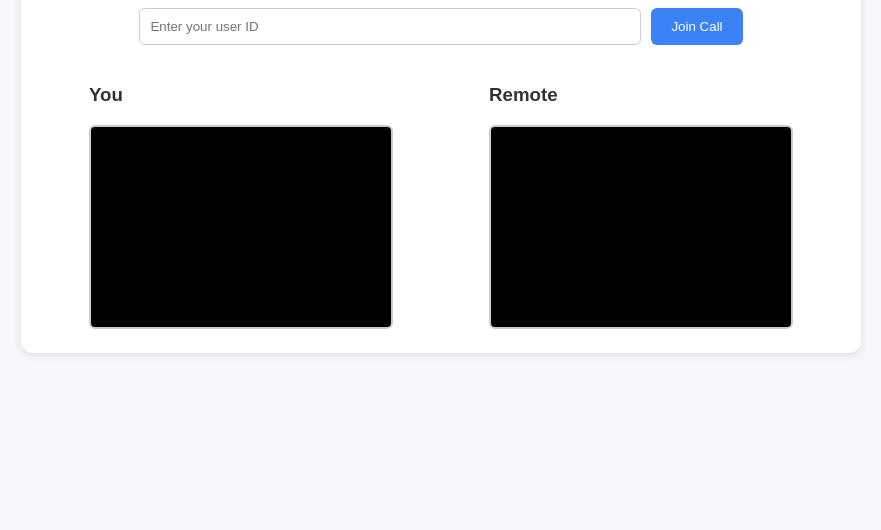
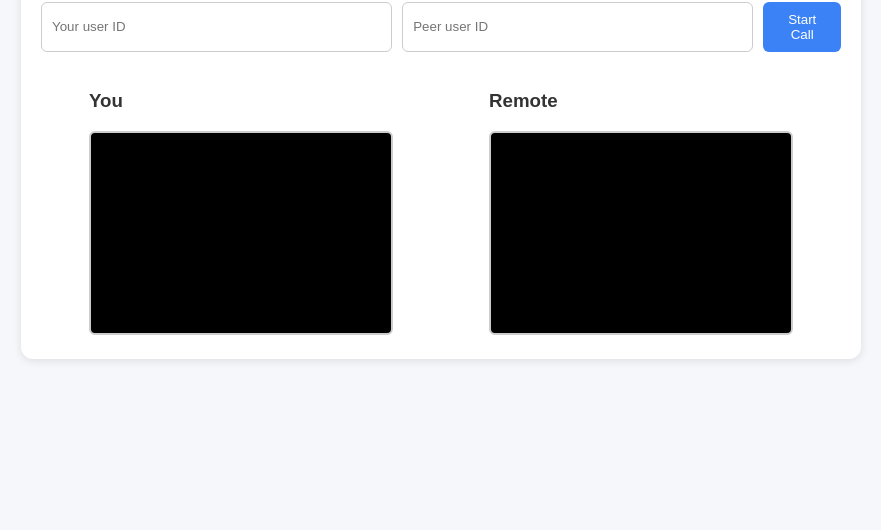
Before and after one commit to RoshanRajapakse/Amplexo_Video_Call, a website: page public/index.html in a window 1280 px wide. Shown: the part 270-800 px from the top of the page, without its empty margins (199-1080 px from the left). Drawn offline with Linux system fonts and the light colour scheme.

Commit message:
Update index.html
remote IDs +

```diff
--- a/public/index.html
+++ b/public/index.html
@@ -5,14 +5,15 @@
   <meta name="viewport" content="width=device-width, initial-scale=1.0" />
   <title>Stream Video Call</title>
   <link rel="stylesheet" href="css/style.css" />
-  <script src="https://unpkg.com/@stream-io/video-client/dist/browser.js"></script>
 </head>
 <body>
   <div class="container">
     <h1>📹 Stream Video Conference</h1>
+
     <div class="form-section">
-      <input id="userId" placeholder="Enter your user ID" />
-      <button id="joinBtn">Join Call</button>
+      <input id="userId" placeholder="Your user ID" />
+      <input id="peerId" placeholder="Peer user ID" />
+      <button id="startCall">Start Call</button>
     </div>
 
     <div class="video-section">
```
